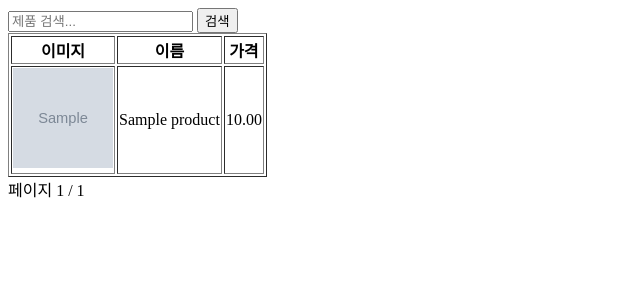
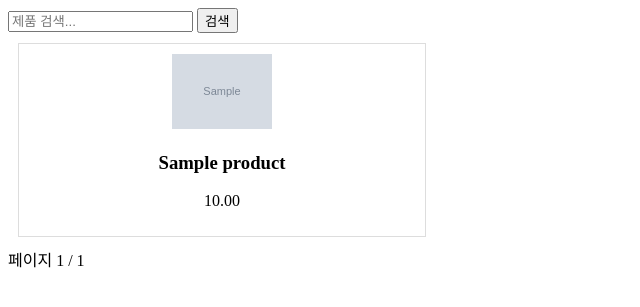
Before and after one commit to JAY-Winter/allecords, a Django app: page /products/ in a window 1280 px wide. Shown: the top 307 px of the page, without its empty margins (0-640 px from the left). Run offline with Django 4.2, Linux system fonts and the light colour scheme; tables that the repository leaves empty hold one stand-in row (values such as "Sample post"); grey boxes marked "Sample" are stand-in pictures.

Commit message:
feat: 전체 물품 그리드

```diff
--- a/server/templates/board/product_table.html
+++ b/server/templates/board/product_table.html
@@ -9,6 +9,25 @@
             window.location = url;
         }
     </script>
+        <style>
+        .grid-container {
+            display: grid;
+            grid-template-columns: repeat(3, 1fr); /* 3개의 컬럼을 생성 */
+            gap: 10px; /* 그리드 사이의 간격 */
+            padding: 10px;
+        }
+        .grid-item {
+            border: 1px solid #ddd;
+            padding: 10px;
+            text-align: center;
+        }
+        .grid-item img {
+            width: 100%;
+            max-width: 100px; /* 이미지의 최대 너비를 제한 */
+            height: auto; /* 이미지의 비율을 유지 */
+        }
+    </style>
+
 </head>
 <body>
     <!-- 검색 폼 추가 -->
@@ -17,27 +36,20 @@
         <button type="submit">검색</button>
     </form>
 
-    <!-- 제품 테이블 -->
-    <table border="1">
-        <tr>
-            <th>이미지</th>
-            <th>이름</th>
-            <th>가격</th>
-        </tr>
+    <!-- 제품 그리드 -->
+    <div class="grid-container">
         {% if products %}
             {% for product in products %}
-                <tr onclick="goToUrl('{{ product.url }}')" style="cursor:pointer;">
-                    <td><img src="{{ product.image_url }}" alt="{{ product.name }}" style="width:100px;height:100px;"></td>
-                    <td>{{ product.name }}</td>
-                    <td>{{ product.price }}</td>
-                </tr>
+                <div class="grid-item" onclick="goToUrl('{{ product.url }}')" style="cursor:pointer;">
+                    <img src="{{ product.image_url }}" alt="{{ product.name }}">
+                    <h3>{{ product.name }}</h3>
+                    <p>{{ product.price }}</p>
+                </div>
             {% endfor %}
         {% else %}
-            <tr>
-                <td colspan="3">검색 결과가 없습니다.</td>
-            </tr>
+            <div>검색 결과가 없습니다.</div>
         {% endif %}
-    </table>
+    </div>
 
     <!-- 페이지네이션 링크 -->
     <div>
```
